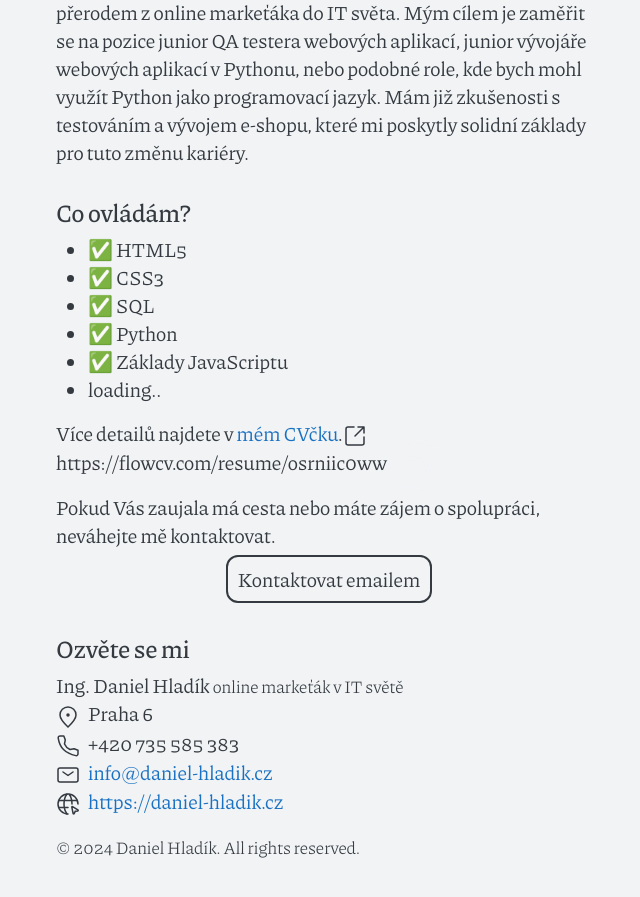
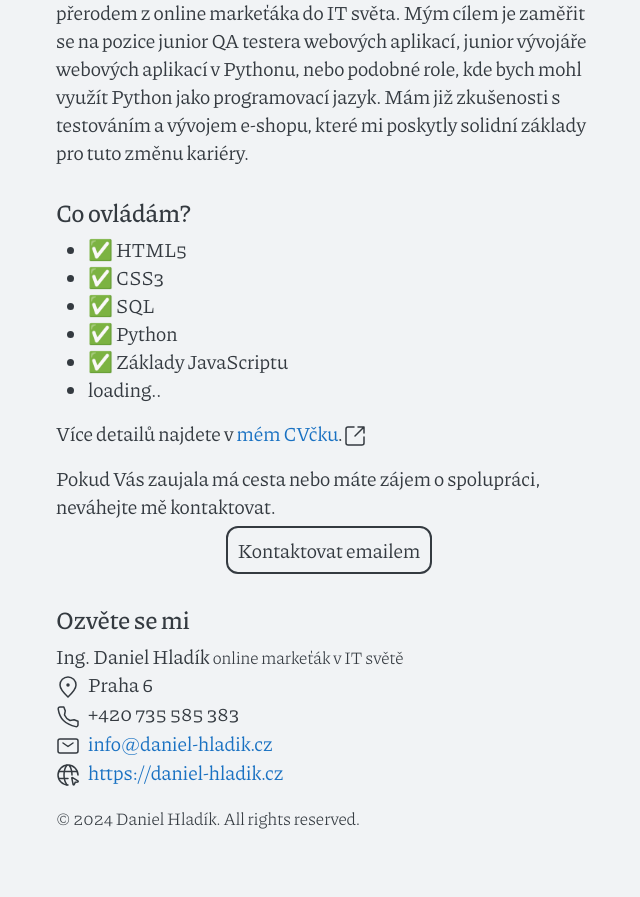
Before and after one commit to Dandee42/dandee42.github.io, a Jekyll site: the page built from index.md, in a window 1280 px wide and 900 px high, scrolled down 1080 px. Shown: the top 897 px of the window, without its empty margins (311-951 px from the left). Built offline with Jekyll 4.4.1, drawn with Linux system fonts in a browser that asks for light colours; after the commit the page ends 1951 px from its top, so only the background shows below that; some of the changed lines change nothing that is shown.

Commit message:
Update index.md

```diff
--- a/index.md
+++ b/index.md
@@ -15,7 +15,7 @@ Od začátku roku 2024 procházím intenzivním rekvalifikačním přerodem z on
 - ✅ Základy JavaScriptu
 - <div>loading<span class="dots"></span></div>
 
-Více detailů najdete v [mém CVčku](https://flowcv.com/resume/osrniic0ww).<span class="li-icon">{% include svg/open-new-window.svg %}</span><span>https://flowcv.com/resume/osrniic0ww</span><a class="particles-icon" href="https://flowcv.com/resume/osrniic0ww">{% include svg/cv-circled.svg %}</a>
+Více detailů najdete v [mém CVčku](https://flowcv.com/resume/osrniic0ww).<span class="li-icon"><a href="https://flowcv.com/resume/osrniic0ww">{% include svg/open-new-window.svg %}</a></span>
 
 Pokud Vás zaujala má cesta nebo máte zájem o spolupráci, neváhejte mě kontaktovat.
 
```
